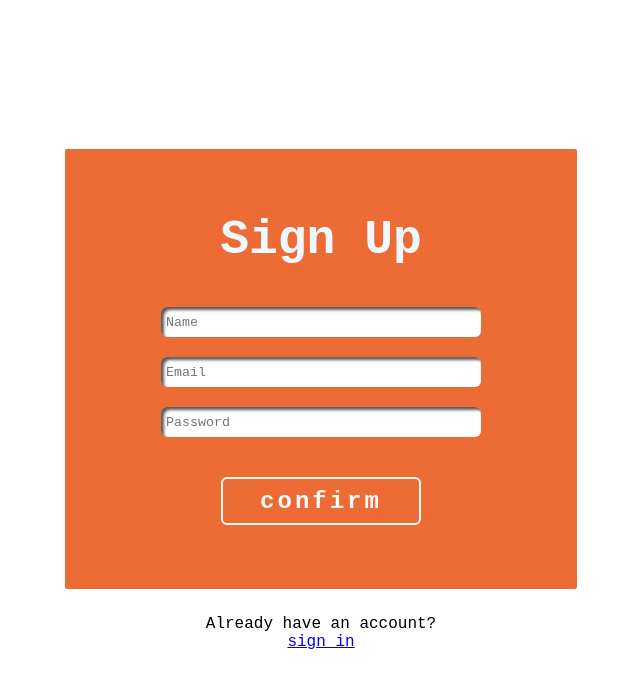
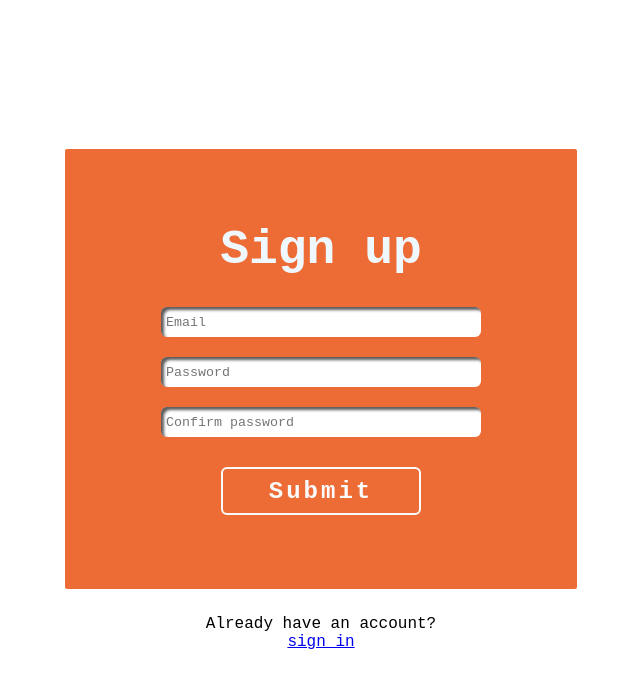
Before and after one commit to SofyaGrischenko/Level-1-Clever-to-do-list, a Vue app: page /registration in a window 1280 px wide. Shown: the top 688 px of the page, without its empty margins (319-959 px from the left). Built offline with nearby package versions, Linux system fonts and the light colour scheme; no server answers.

Commit message:
fix: auth logic

```diff
--- a/src/components/DynamicForm.vue
+++ b/src/components/DynamicForm.vue
@@ -1,28 +1,25 @@
 <template>
   <form class="form-wrapper">
-    <h1 v-if="formType === 'registration'" class="form__title">Sign Up</h1>
-    <h1 v-else class="form__title">Sign In</h1>
+    <h1 v-if="title" class="form__title">{{ title }}</h1>
 
-    <p v-if="currentError" class="form__error">Invalid data: {{ currentError }}</p>
+    <p v-if="currentError" class="form__error">{{ currentError }}</p>
 
     <div class="form__inputs">
       <base-input
-        v-for="(item, index) of currentInputs"
-        v-model="formValues[item.model]"
+        v-for="(item, index) of inputs"
+        v-model="item.value"
         :key="index"
         :type="item.type"
         :placeholder="item.placeholder"
       />
     </div>
     <div class="form__buttons">
-      <base-button @click.prevent="handleSubmit">confirm</base-button>
+      <base-button @click.prevent="handleSubmit">{{ buttonName }}</base-button>
     </div>
   </form>
 </template>
 
 <script>
-import { registration } from '@/services/api/registration'
-import { login } from '@/services/api/login'
 import BaseButton from './UI/BaseButton.vue'
 import BaseInput from './UI/BaseInput.vue'
 
@@ -33,75 +30,35 @@ export default {
   },
 
   props: {
-    formType: {
+    title: {
       type: String,
-      required: true,
-      //returns current form value
-      typeCheck: (value) => ['login', 'registration'].includes(value),
+      default: '',
+    },
+    buttonName: {
+      type: String,
+      default: 'Submit',
+    },
+    inputs: {
+      type: Array,
+      default: () => [],
     },
   },
 
+  emits: ['submit'],
+
   data() {
     return {
-      formValues: {
-        name: '',
-        email: '',
-        password: '',
-      },
-      inputs: [
-        {
-          type: 'text',
-          placeholder: 'Name',
-          model: 'name',
-        },
-        {
-          type: 'email',
-          placeholder: 'Email',
-          model: 'email',
-        },
-        {
-          type: 'password',
-          placeholder: 'Password',
-          model: 'password',
-        },
-      ],
       currentError: '',
     }
   },
 
-  //watch & computed before methods
-  computed: {
-    currentInputs() {
-      if (this.formType === 'login') {
-        return this.inputs.filter((input) => input.model === 'email' || input.model === 'password')
-      } else {
-        return this.inputs
-      }
-    },
-  },
-
   methods: {
     async handleSubmit() {
-      const user = {
-        name: this.formValues.name,
-        email: this.formValues.email,
-        password: this.formValues.password,
-      }
-
-      try {
-        if (this.formType === 'registration') {
-          await registration(user)
-        } else if (this.formType === 'login') {
-          await login(user)
-        }
-      } catch (error) {
-        this.currentError = error.message
-        console.log(this.currentError)
-      }
-
-      this.formValues.name = ''
-      this.formValues.email = ''
-      this.formValues.password = ''
+      const form = this.inputs.reduce((acc, input) => {
+        acc[input.field] = input.value
+        return acc
+      }, {})
+      this.$emit('submit', form)
     },
   },
 }
@@ -131,7 +88,7 @@ export default {
   flex-wrap: wrap;
   align-content: center;
   width: 70%;
-  margin: 40px auto;
+  margin: 30px auto;
   gap: 20px;
 }
 
@@ -144,11 +101,11 @@ export default {
   max-width: 400px;
   margin: 10px;
   padding: 5px;
-  border: 3px solid red;
-  border-radius: 4px;
+  border: 2px solid red;
+  border-radius: 2px;
   font-weight: 800;
   font-size: 20px;
-  background-color: #ff000040;
+  background-color: #ff000060;
   color: #ffffff;
 }
 </style>
--- a/src/components/UI/BaseButton.vue
+++ b/src/components/UI/BaseButton.vue
@@ -1,12 +1,8 @@
 <template>
   <button class="base-button">
-    <slot></slot>
+    <slot />
   </button>
 </template>
-
-<script>
-export default {}
-</script>
 
 <style scoped>
 .base-button {
@@ -21,12 +17,10 @@ export default {}
   font-weight: 600;
   letter-spacing: 3px;
   cursor: pointer;
-
+  outline: none;
 }
 
 .base-button:active {
-  /* box-shadow: inset 5px 5px 5px 5px #0000008f; */
-  /* background-color: #52ac6a; */
   color: #8b3510;
 }
 </style>
--- a/src/pages/AuthenticationPage.vue
+++ b/src/pages/AuthenticationPage.vue
@@ -1,6 +1,6 @@
 <template>
   <div class="page-wrapper">
-    <dynamic-form form-type="login" />
+    <dynamic-form :inputs="inputs" @submit="submitForm" :title="'Sign In'" />
     <span>New to this app?</span>
     <router-link to="/registration">sign up</router-link>
   </div>
@@ -8,10 +8,43 @@
 
 <script>
 import DynamicForm from '@/components/DynamicForm.vue'
+import { login } from '@/services/api/login'
+import router from '@/router'
 
 export default {
   components: {
     DynamicForm,
+  },
+
+  data() {
+    return {
+      inputs: [
+        {
+          type: 'email',
+          placeholder: 'Email',
+          field: 'email',
+          value: null,
+        },
+        {
+          type: 'password',
+          placeholder: 'Password',
+          field: 'password',
+          value: null,
+        },
+      ],
+    }
+  },
+
+  methods: {
+    async submitForm(formValue) {
+      try {
+        await login(formValue)
+
+        console.log(formValue)
+      } catch (error) {
+        console.error(error)
+      }
+    },
   },
 }
 </script>
--- a/src/pages/RegistrationPage.vue
+++ b/src/pages/RegistrationPage.vue
@@ -1,16 +1,55 @@
 <template>
   <div class="page-wrapper">
-    <registration-form formType="registration" />
+    <dynamic-form :inputs="inputs" @submit="submitForm" :title="'Sign up'" />
     <span>Already have an account?</span>
     <router-link to="/login">sign in</router-link>
   </div>
 </template>
 
 <script>
-import RegistrationForm from '@/components/DynamicForm.vue'
+import DynamicForm from '@/components/DynamicForm.vue'
+import { registration } from '@/services/api/registration'
+
 export default {
   components: {
-    RegistrationForm,
+    DynamicForm,
+  },
+
+  data() {
+    return {
+      inputs: [
+        {
+          type: 'email',
+          placeholder: 'Email',
+          field: 'email',
+          value: null,
+        },
+        {
+          type: 'password',
+          placeholder: 'Password',
+          field: 'password',
+          value: null,
+        },
+        {
+          type: 'password',
+          placeholder: 'Confirm password',
+          field: 'passwordConfirm',
+          value: null,
+        },
+      ],
+    }
+  },
+
+  methods: {
+    async submitForm(formValue) {
+      try {
+        await registration(formValue)
+
+        console.log(formValue)
+      } catch (error) {
+        console.error(error)
+      }
+    },
   },
 }
 </script>
--- a/src/router/index.js
+++ b/src/router/index.js
@@ -1,9 +1,12 @@
 import { createRouter, createWebHistory } from 'vue-router'
-import routes from './routes'
+import { routes } from './routes'
 
 const router = createRouter({
   routes,
   history: createWebHistory(import.meta.env.BASE_URL),
 })
 
+// TODO:
+// router.beforeEach()
+
 export default router
--- a/src/router/routes.js
+++ b/src/router/routes.js
@@ -1,7 +1,10 @@
-const routes = [
+export const routes = [
   {
     path: '/registration',
     component: () => import('@/pages/RegistrationPage.vue'),
+    meta: {
+      isAuth: false
+    }
   },
   {
     path: '/login',
@@ -10,6 +13,9 @@ const routes = [
   {
     path: '/tasks',
     component: () => import('@/pages/DashboardPage.vue'),
+    meta: {
+      isAuth: true
+    }
   },
   {
     path: '/tasks/:id',
@@ -18,12 +24,9 @@ const routes = [
   {
     path: '/',
     redirect: '/tasks',
-    //check userr auth
   },
   {
     path: '/:pathMatch(.*)*',
     component: () => import('@/pages/NotFoundPage.vue'),
   },
 ]
-
-export default routes
--- a/src/services/api/login.js
+++ b/src/services/api/login.js
@@ -1,25 +1,28 @@
 import { signInWithEmailAndPassword } from 'firebase/auth'
 import { auth } from '../firebase'
-import router from '@/router'
+
 
 export const login = async (user) => {
   try {
     const userCredentials = await signInWithEmailAndPassword(auth, user.email, user.password)
 
-    router.push('/tasks')
+
     console.log(userCredentials)
 
     return userCredentials
   } catch (error) {
-    console.log(error.message)
-
-    let errorMessage = 'Error occured'
+    let errorMessage = 'Please try again'
 
     switch (error.code) {
       case 'auth/invalid-email':
-        errorMessage = 'Please enter valid Email'; break;
+        errorMessage = 'Please enter your Email'
+        break
       case 'auth/invalid-credential':
-        errorMessage = 'Please enter valid email and password'; break;
+        errorMessage = 'Please enter valid email and password'
+        break
+      case 'auth/missing-password':
+        errorMessage = 'Please enter your password'
+        break
     }
 
     throw new Error(errorMessage)
--- a/src/services/api/registration.js
+++ b/src/services/api/registration.js
@@ -1,23 +1,13 @@
 import { createUserWithEmailAndPassword } from 'firebase/auth'
-// import { doc, setDoc } from 'firebase/firestore'
 import { auth } from '@/services/firebase'
-import router from '@/router'
 
 export const registration = async (user) => {
   try {
-    // create user in Firebase Authentication
     await createUserWithEmailAndPassword(auth, user.email, user.password)
 
-    // await setDoc(doc(database, 'users', user.uid), {
-    //   name: user.name,
-    //   email: user.email,
-    //   createdAt: new Date(),
-    // })
-
-    router.push('/tasks') //redirect to tasks page
   } catch (error) {
     //firebase errors
-    let errorMessage = 'Error occured'
+    let errorMessage = 'Please try again'
 
     switch (error.code) {
       case 'auth/invalid-email':
```
